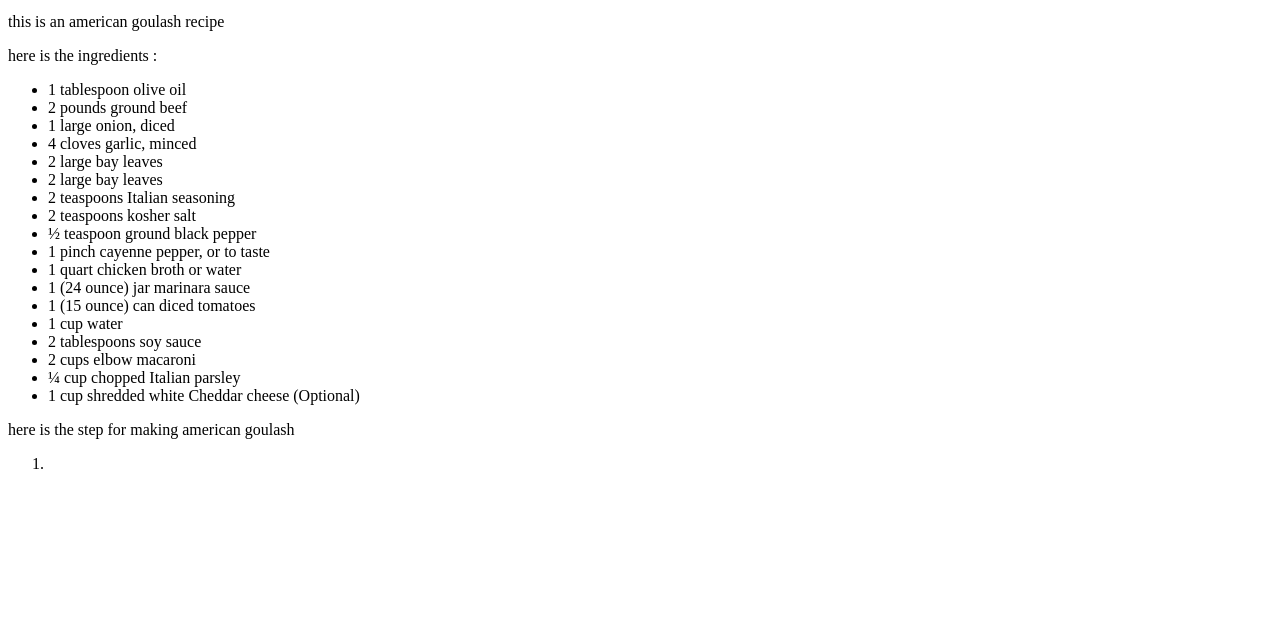
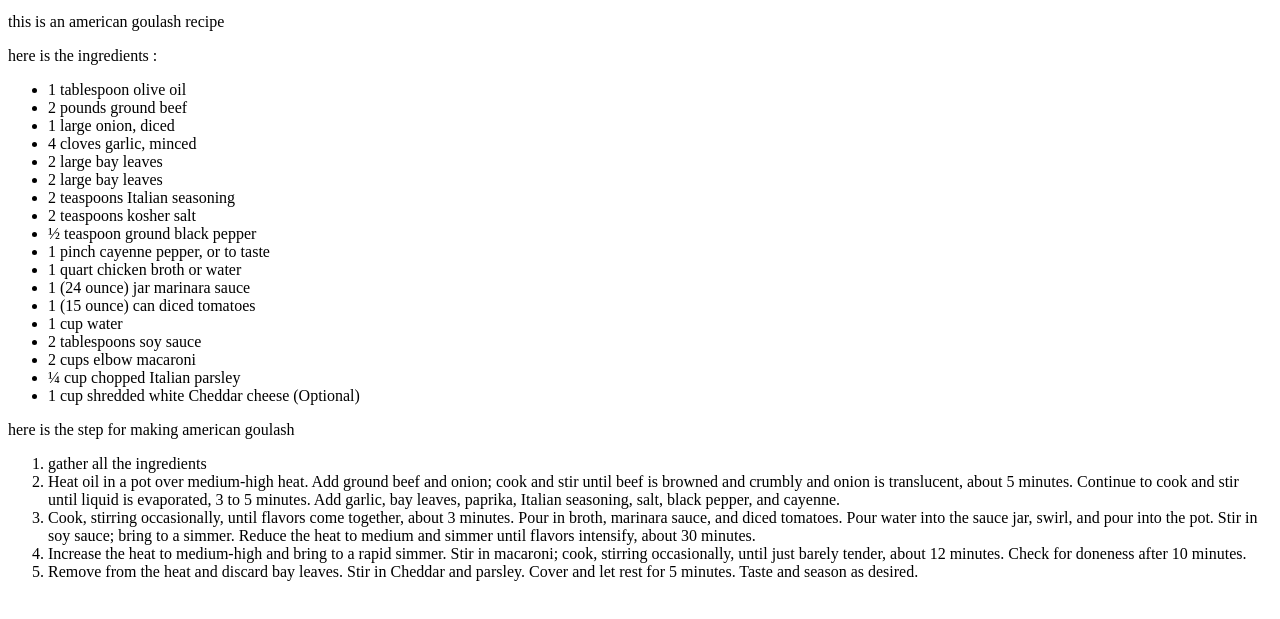
Before and after one commit to T-Pegs/odin-recipes, a plain HTML site: page recipe/american-goulash.html in a window 1280 px wide. Shown: the part 109-728 px from the top of the page. Drawn offline with Linux system fonts and the light colour scheme.

Commit message:
add the step to make an american goulash

```diff
--- a/recipe/american-goulash.html
+++ b/recipe/american-goulash.html
@@ -35,7 +35,11 @@
 
     <p>here is the step for making american goulash</p>
         <ol>
-            <li></li>
+            <li>gather all the ingredients</li>
+            <li>Heat oil in a pot over medium-high heat. Add ground beef and onion; cook and stir until beef is browned and crumbly and onion is translucent, about 5 minutes. Continue to cook and stir until liquid is evaporated, 3 to 5 minutes. Add garlic, bay leaves, paprika, Italian seasoning, salt, black pepper, and cayenne.</li>
+            <li>Cook, stirring occasionally, until flavors come together, about 3 minutes. Pour in broth, marinara sauce, and diced tomatoes. Pour water into the sauce jar, swirl, and pour into the pot. Stir in soy sauce; bring to a simmer. Reduce the heat to medium and simmer until flavors intensify, about 30 minutes.</li>
+            <li>Increase the heat to medium-high and bring to a rapid simmer. Stir in macaroni; cook, stirring occasionally, until just barely tender, about 12 minutes. Check for doneness after 10 minutes.</li>
+            <li>Remove from the heat and discard bay leaves. Stir in Cheddar and parsley. Cover and let rest for 5 minutes. Taste and season as desired.            </li>
         </ol>
     </p1>
     </body>
```
